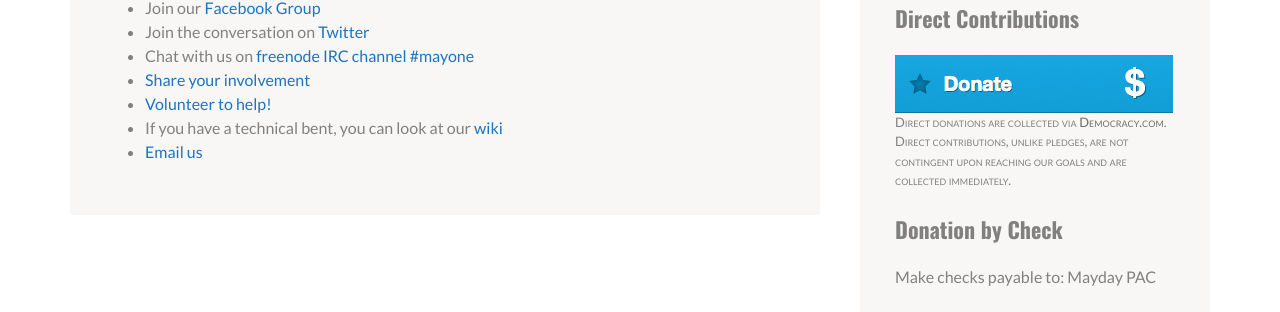
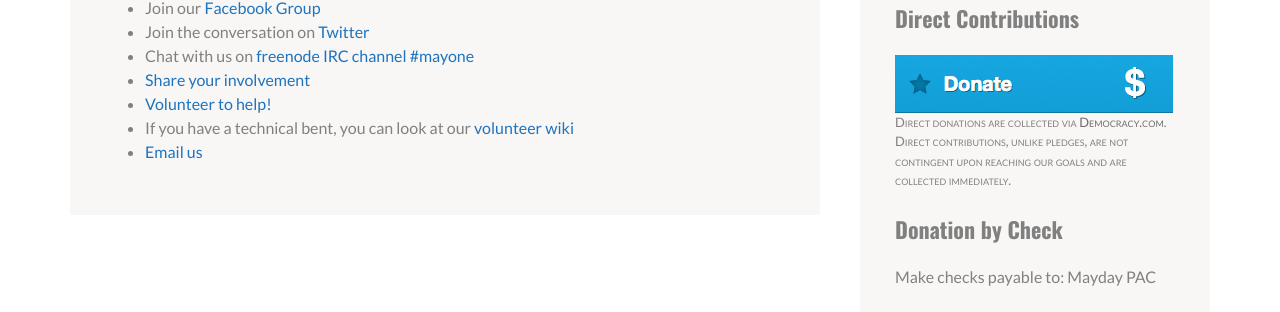
Before and after one commit to MayOneUS/2014-06-02-mayone.us-website, a Jekyll site: the page built from connect.md, in a window 1280 px wide and 900 px high, scrolled down 421 px. Shown: the part 142-454 px from the top of the window. Built offline with Jekyll 4.4.1, drawn with Linux system fonts in a browser that asks for light colours; nearby versions of some CDN libraries; library files that are not in the unit come from our copies.

Commit message:
Let's say 'volunteer wiki'

```diff
--- a/connect.md
+++ b/connect.md
@@ -9,5 +9,5 @@ title: Connect
 * Chat with us on <a href="//webchat.freenode.net?channels=%23mayone&uio=d4" target="_blank">freenode IRC channel #mayone</a>
 * [Share your involvement](../more-ways-to-help/#share)
 * [Volunteer to help!](../more-ways-to-help/#volunteer_form)
-* If you have a technical bent, you can look at our [wiki](//github.com/MayOneUS/wiki/wiki)
+* If you have a technical bent, you can look at our [volunteer wiki](//github.com/MayOneUS/wiki/wiki)
 * [Email us](../contact)
```
